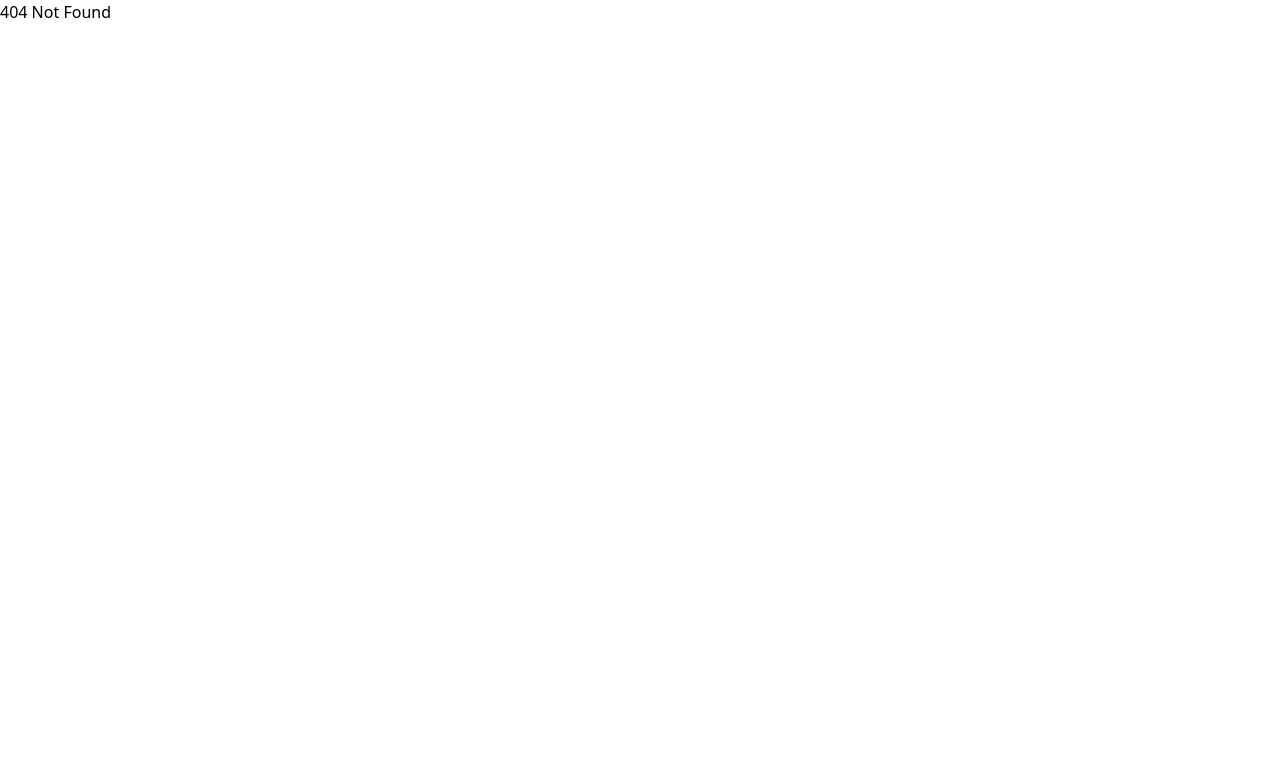
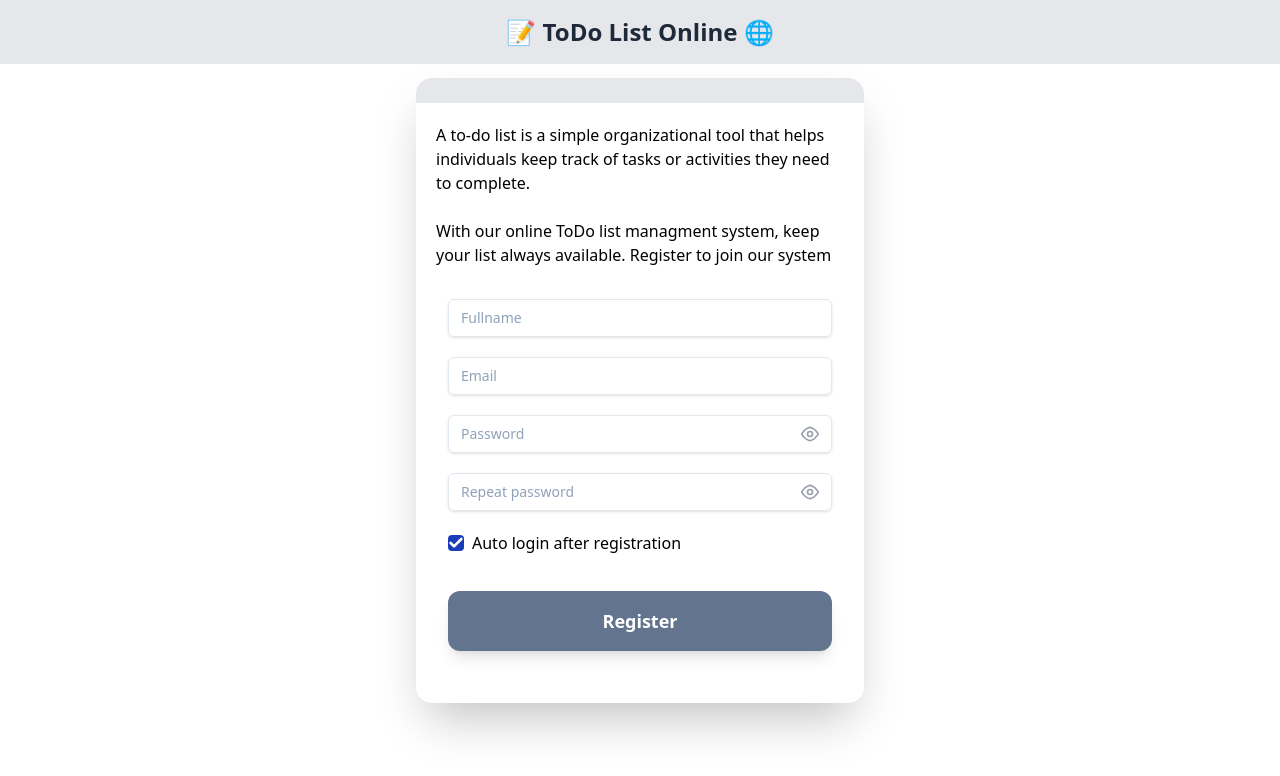
Before and after one commit to davit312/todo-list-online, a React (Vite) app in the folder frontend/: page /register in a window 1280 px wide. Before the commit this address had no page. Shown: the top 776 px of the page. Built offline with nearby package versions, Linux system fonts and the light colour scheme.

Commit message:
page updates

```diff
--- a/frontend/src/components/Button.jsx
+++ b/frontend/src/components/Button.jsx
@@ -1,8 +1,16 @@
-export default function Button({ children, type, handleOnClick, isdisabled }) {
+export default function Button({
+  children,
+  type,
+  handleOnClick,
+  isdisabled = false,
+}) {
   return (
     <button
       type={type}
-      className="w-full py-4 text-lg font-semibold text-white bg-slate-500 rounded-xl shadow-lg hover:bg-primary-blue transition duration-300 mt-4"
+      className={
+        'w-full py-4 text-lg font-semibold text-white bg-slate-500 rounded-xl shadow-lg hover:bg-primary-blue transition duration-300 mt-4 ' +
+        (isdisabled ? 'opacity-50 ' : 'cursor-pointer')
+      }
       onClick={handleOnClick}
       disabled={isdisabled}
     >
--- a/frontend/src/components/Checkbox.jsx
+++ b/frontend/src/components/Checkbox.jsx
@@ -12,7 +12,7 @@ const Checkbox = ({ children, checkboxName, isChecked, isDisabled }) => {
           setChState(!checkedState);
         }}
         type="checkbox"
-        id="some_id"
+        id={`id-${checkboxName}`}
         className="
     relative peer shrink-0
     appearance-none w-4 h-4 border-2 border-blue-500 rounded-sm bg-white
--- a/frontend/src/main.jsx
+++ b/frontend/src/main.jsx
@@ -6,6 +6,7 @@ import './css/index.css';
 
 import App from './pages/App.jsx';
 import Login from './pages/Login.jsx';
+import Register from './pages/Register.jsx';
 
 const router = createBrowserRouter([
   {
@@ -15,6 +16,10 @@ const router = createBrowserRouter([
   {
     path: '/login',
     element: <Login />,
+  },
+  {
+    path: '/register',
+    element: <Register />,
   },
   {
     path: '*',
--- a/frontend/src/pages/Login.jsx
+++ b/frontend/src/pages/Login.jsx
@@ -1,3 +1,5 @@
+import { Link } from 'react-router';
+
 import FormLayout from '../components/FormLayout';
 import Input from '../components/Input';
 import Password from '../components/Password';
@@ -10,14 +12,23 @@ export default function Login() {
     <>
       <Header />
       <FormLayout
+        description="To Do gives you focus, from work to play. Enter your credentials to view you todo list"
         handleOnSubmit={(e) => {
           console.log('submit trigerred');
           e.preventDefault();
         }}
       >
-        <Input placeholder="Email" />
+        <Input placeholder="Email" inputName="email" />
         <Password placeholder="Password" />
-        <Button>Մուտք</Button>
+        <Button isdisabled={true}>Login</Button>
+        <p className="text-center">
+          <Link
+            class="text-gray-500 text hover:text-gray-700 font-semibold py-2 px-4 rounded border border-gray-500 hover:bg-gray-500 hover:text-white transition duration-300 "
+            to="/register"
+          >
+            Register
+          </Link>
+        </p>
       </FormLayout>
     </>
   );
--- a/frontend/src/pages/Register.jsx
+++ b/frontend/src/pages/Register.jsx
@@ -0,0 +1,44 @@
+import FormLayout from '../components/FormLayout';
+import Input from '../components/Input';
+import Password from '../components/Password';
+import Button from '../components/Button';
+
+import Header from '../components/Header';
+import Checkbox from '../components/Checkbox';
+export default function Register() {
+  return (
+    <>
+      <Header />
+      <FormLayout
+        description={
+          <span>
+            A to-do list is a simple organizational tool that helps individuals
+            keep track of tasks or activities they need to complete.
+            <br />
+            <br />
+            With our online ToDo list managment system, keep your list always
+            available. Register to join our system
+          </span>
+        }
+        handleOnSubmit={(e) => {
+          console.log('submit trigerred');
+          e.preventDefault();
+        }}
+      >
+        <Input placeholder="Fullname" inputName="fullname" />
+        <Input placeholder="Email" inputName="email" />
+        <Password placeholder="Password" inputName="password" />
+        <Password placeholder="Repeat password" inputName="repeat-password" />
+        <div className="flex">
+          <Checkbox checkboxName="auto-login" isChecked={true} />
+          <p>
+            <label htmlFor="id-auto-login">Auto login after registration</label>
+          </p>
+        </div>
+
+        <Button>Register</Button>
+        <link rel="stylesheet" href="" />
+      </FormLayout>
+    </>
+  );
+}
```
